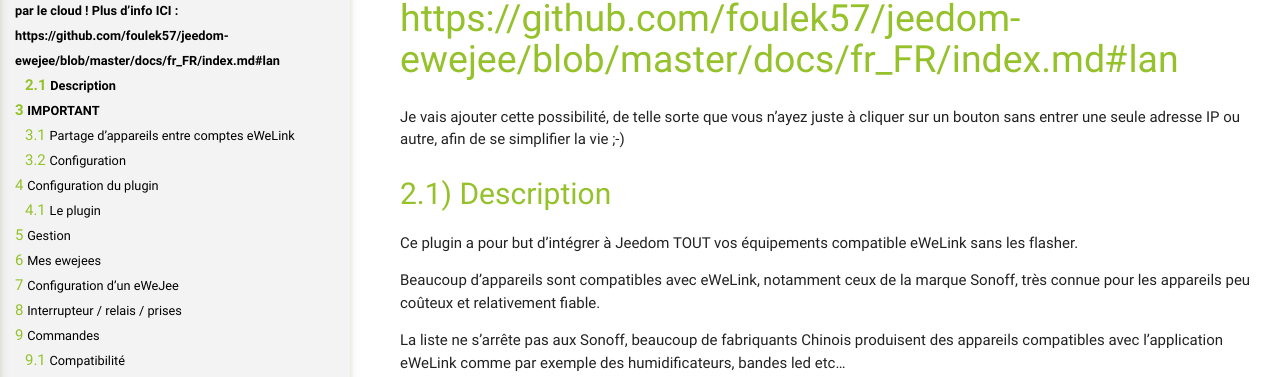
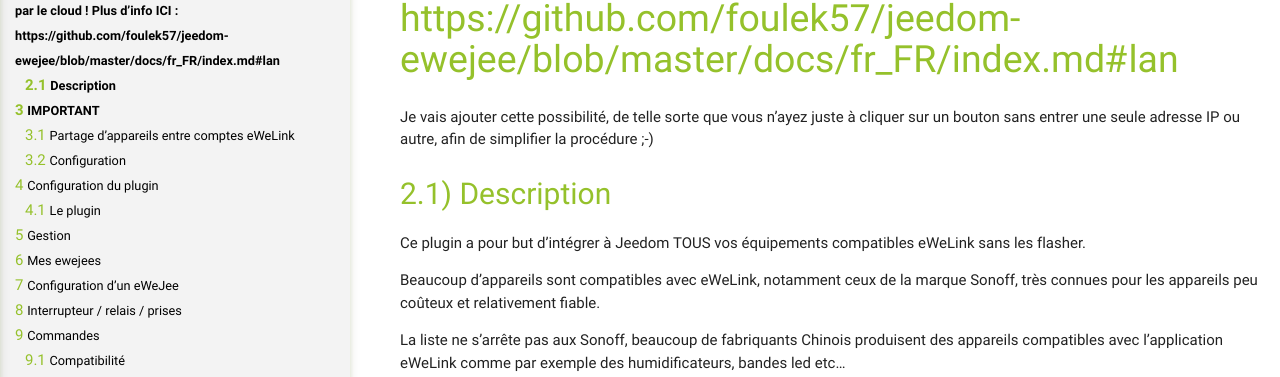
Before and after one commit to foulek57/jeedom-ewejee, a Jekyll site: the page built from docs/fr_FR/index.md, in a window 1280 px wide and 900 px high. Shown: the part 294-671 px from the top of the window. Built offline with Jekyll 4.4.1, drawn with Linux system fonts in a browser that asks for light colours; our own code applies the rules of GitHub Pages for plain Markdown files; some of the changed text lies outside the part shown.

```diff
--- a/docs/fr_FR/index.md
+++ b/docs/fr_FR/index.md
@@ -6,16 +6,14 @@ eWeJee
 
 # Version 2.0 en Bêta, celle-ci ajoute une possibilité de contrôler les équipements en LAN, sans passer par le cloud ! Plus d'info ICI : https://github.com/foulek57/jeedom-ewejee/blob/master/docs/fr_FR/index.md#lan
 
-Je vais ajouter cette possibilité, de telle  sorte que vous n'ayez juste à cliquer sur un bouton sans entrer une seule adresse IP ou autre, afin de se simplifier la vie ;-)
+Je vais ajouter cette possibilité, de telle  sorte que vous n'ayez juste à cliquer sur un bouton sans entrer une seule adresse IP ou autre, afin de simplifier la procédure ;-)
 
 Description
 -----------
 
+Ce plugin a pour but d’intégrer à Jeedom TOUS vos équipements compatibles eWeLink sans les flasher.
 
-
-Ce plugin a pour but d’intégrer à Jeedom TOUT vos équipements compatible eWeLink sans les flasher.
-
-Beaucoup d’appareils sont compatibles avec eWeLink, notamment ceux de la marque Sonoff, très connue pour les appareils peu coûteux et relativement fiable.
+Beaucoup d’appareils sont compatibles avec eWeLink, notamment ceux de la marque Sonoff, très connues pour les appareils peu coûteux et relativement fiable.
 
 La liste ne s’arrête pas aux Sonoff, beaucoup de fabriquants Chinois produisent des appareils compatibles avec l'application eWeLink comme par exemple des humidificateurs, bandes led etc…
 
@@ -109,13 +107,13 @@ a.  Installation/Création
 
 >
 
-> Afin d’utiliser le plugin, vous devez le télécharger, l’installer et
+> Pour d’utiliser le plugin, vous devez le télécharger, l’installer et
 
-> l’activer comme tout plugin Jeedom.
+> l’activer comme chaque plugin sous Jeedom.
 
 
 
-Suite à cela vous arriverez sur cette page :
+Suite à celà vous arriverez sur cette page :
 
 
 
```
Also changed, not shown: other parts of docs/fr_FR/index.md (+6 -6 lines).
